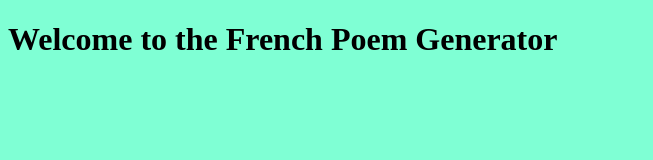
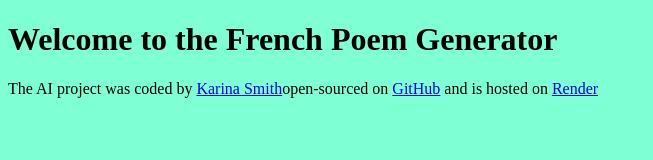
Before and after one commit to KarinaV-cyber/french-poem-generator, a plain HTML site: page index.html in a window 1280 px wide. Shown: the whole page, without its empty margins (0-653 px from the left). Drawn offline with Linux system fonts and the light colour scheme.

Commit message:
added links to HTML

```diff
--- a/index.html
+++ b/index.html
@@ -8,6 +8,11 @@
 </head>
 <body>
     <h1>Welcome to the French Poem Generator</h1>
+    <footer>
+        The AI project was coded by <a href="https://github.com/KarinaV-cyber/french-poem-generator" target="_blank">Karina Smith</a>open-sourced on <a href="https://github.com/KarinaV-cyber" target="_blank">GitHub</a>
+      and is hosted on <a href="https://french-poem-generator.onrender.com" target="_blank">Render</a>
+
+    </footer>
     <script src="src/index.js"></script>
 </body>
 </html>
```
